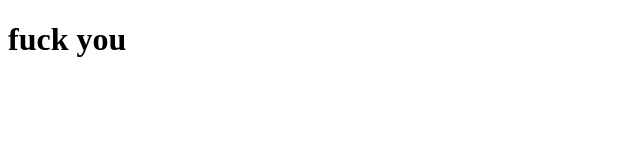
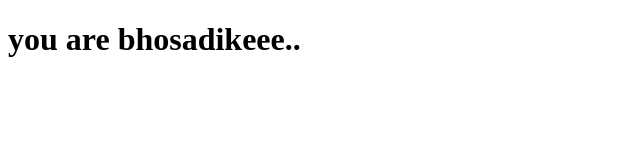
Before and after one commit to Tyson-85/stay-alert, a plain HTML site: page index.html in a window 1280 px wide. Shown: the whole page, without its empty margins (0-640 px from the left). Drawn offline with Linux system fonts and the light colour scheme.

Commit message:
Update index.html

```diff
--- a/index.html
+++ b/index.html
@@ -6,6 +6,6 @@
     <title>TYSON</title>
 </head>
 <body>
-    <h1>fuck you</h1>
+    <h1>you are bhosadikeee.. </h1>
 </body>
 </html>
```
